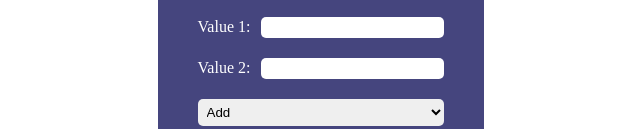
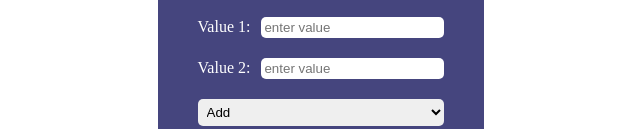
Before and after one commit to corneldlabratt/basic-calculator, a plain HTML site: page index.html in a window 1280 px wide. Shown: the part 353-482 px from the top of the page, without its empty margins (319-959 px from the left). Drawn offline with Linux system fonts and the light colour scheme.

Commit message:
added placeholder to my input field

```diff
--- a/index.html
+++ b/index.html
@@ -12,8 +12,8 @@
     <div class="container">
         <h2>Basic simple <br> <span>Calculator</span> </h2>
         <form action="">
-        <p>Value 1: <input  value"  type="number" id="value1" /></p>
-        <p>Value 2: <input  value" type="number" id="value2" /></p>
+        <p>Value 1: <input placeholder="enter value" value"  type="number" id="value1" /></p>
+        <p>Value 2: <input placeholder="enter value" value" type="number" id="value2" /></p>
 
         <p>
             <select id="operator" >
```
